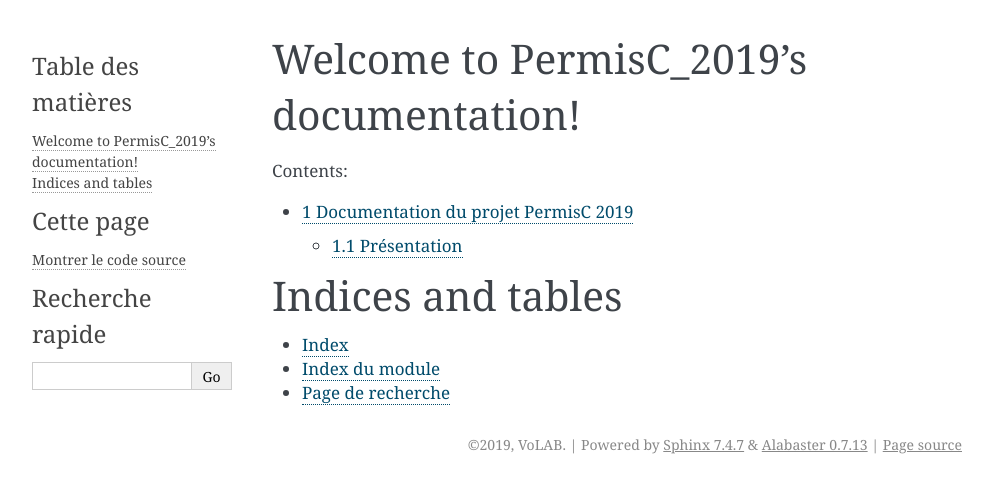
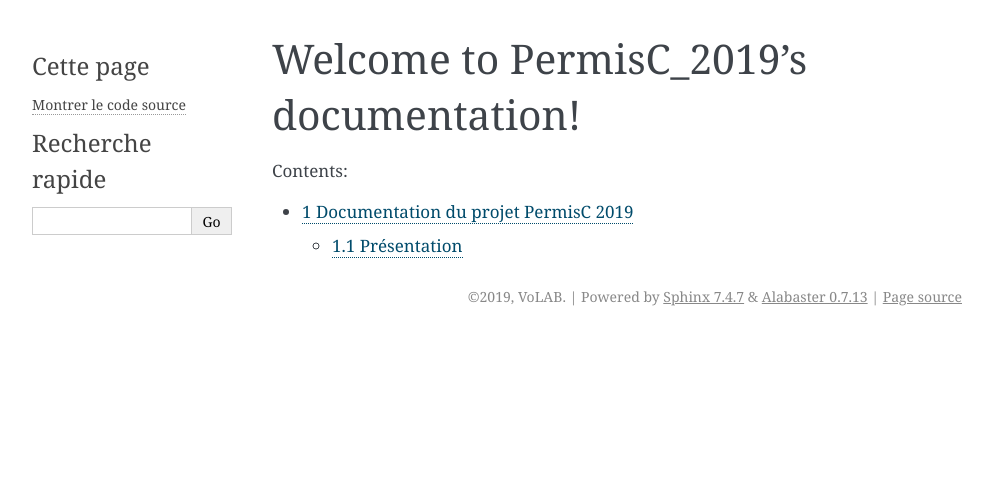
Before and after one commit to volab/permisC2019, a Sphinx documentation site: the page built from _01-docs/_01-userDoc/documentionProjetToWeb/source/index.rst, in a window 1280 px wide. Shown: the top 493 px of the page, without its empty margins (148-1141 px from the left). Built offline with Sphinx 7.4.7, drawn with Linux system fonts in a browser that asks for light colours.

```diff
--- a/_01-docs/_01-userDoc/documentionProjetToWeb/source/conf.py
+++ b/_01-docs/_01-userDoc/documentionProjetToWeb/source/conf.py
@@ -10,9 +10,9 @@
 # add these directories to sys.path here. If the directory is relative to the
 # documentation root, use os.path.abspath to make it absolute, like shown here.
 #
-import os
-import sys
-sys.path.insert(0, os.path.abspath('../../../..'))
+# import os
+# import sys
+# sys.path.insert(0, os.path.abspath('../../../..'))
 
 
 # -- Project information -----------------------------------------------------
--- a/_01-docs/_01-userDoc/documentionProjetToWeb/source/index.rst
+++ b/_01-docs/_01-userDoc/documentionProjetToWeb/source/index.rst
@@ -11,12 +11,3 @@ Welcome to PermisC_2019's documentation!
    :caption: Contents:
 
    readme
-
-
-
-Indices and tables
-==================
-
-* :ref:`genindex`
-* :ref:`modindex`
-* :ref:`search`
```
Also changed, not shown: _01-docs/_05-administratif/readme.rst (added), 4 other files.
